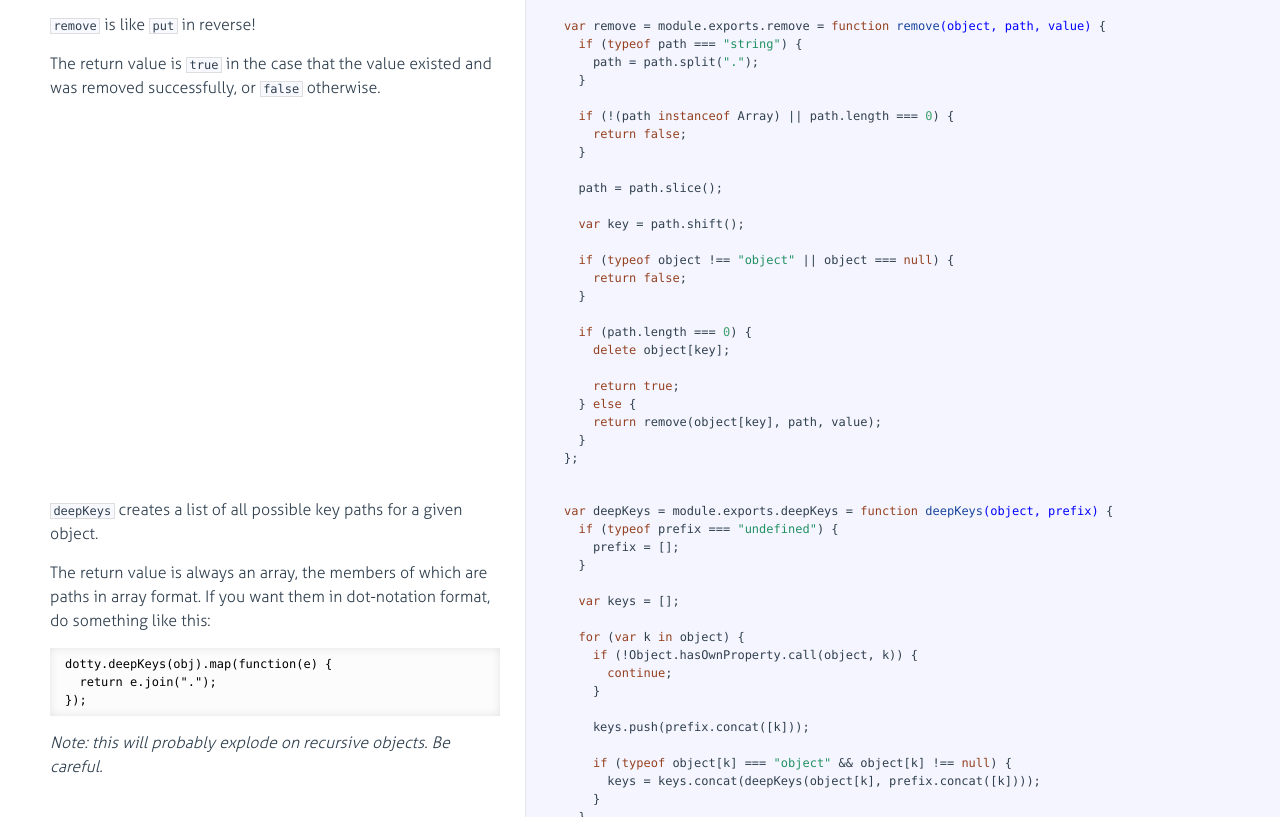
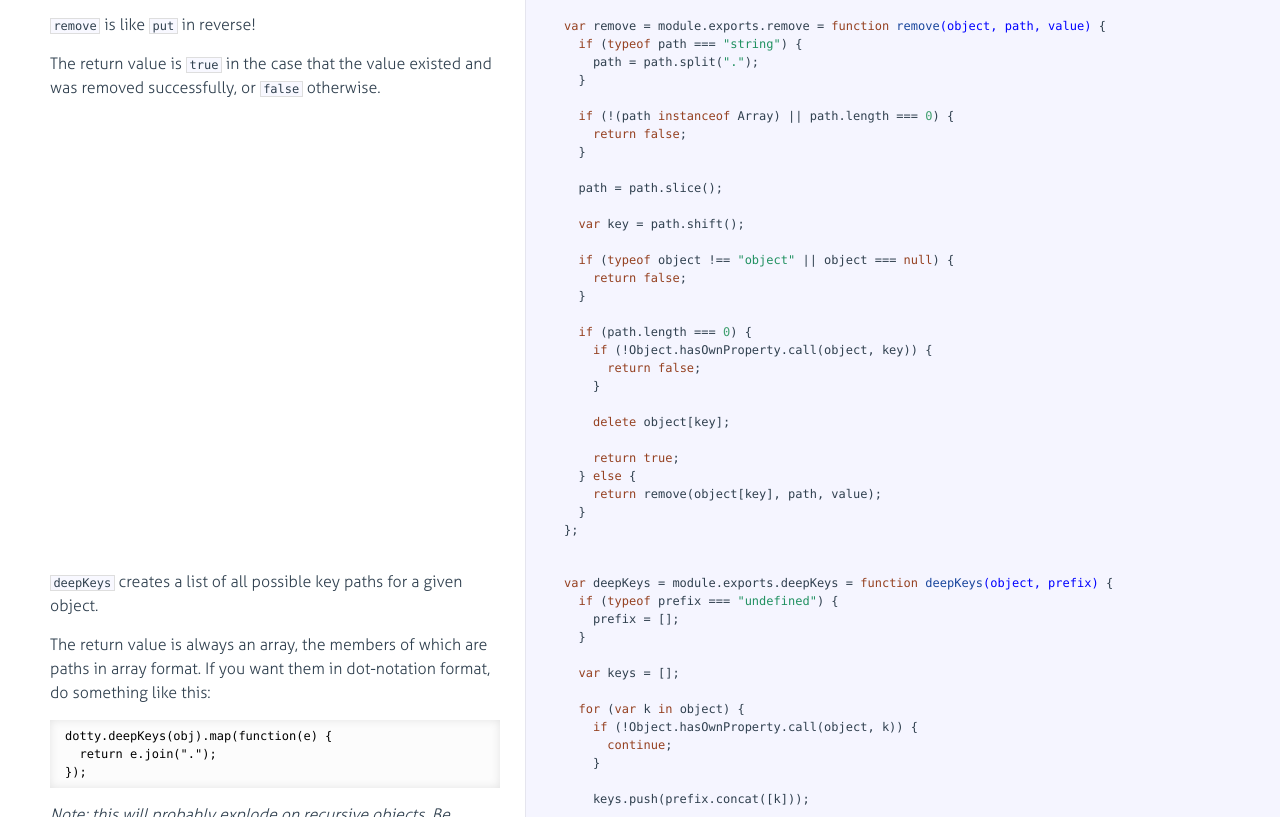
Before and after one commit to deoxxa/dotty, a website: page docs/index.html in a window 1280 px wide. Shown: the part 2215-3032 px from the top of the page. Drawn offline with Linux system fonts and the light colour scheme.

Commit message:
regenerate docs

```diff
--- a/docs/index.html
+++ b/docs/index.html
@@ -238,6 +238,10 @@ successfully, or <code>false</code> otherwise.</p>
   }
 
   <span class="keyword">if</span> (path.length === <span class="number">0</span>) {
+    <span class="keyword">if</span> (!Object.hasOwnProperty.call(object, key)) {
+      <span class="keyword">return</span> <span class="literal">false</span>;
+    }
+
     <span class="keyword">delete</span> object[key];
 
     <span class="keyword">return</span> <span class="literal">true</span>;
```
